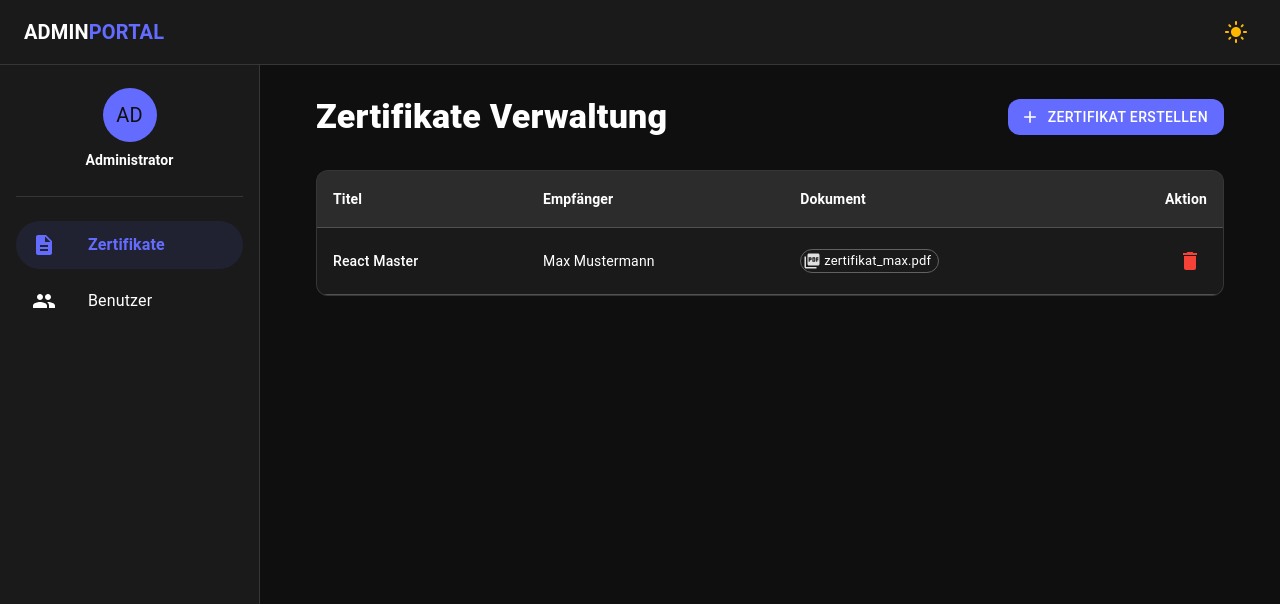
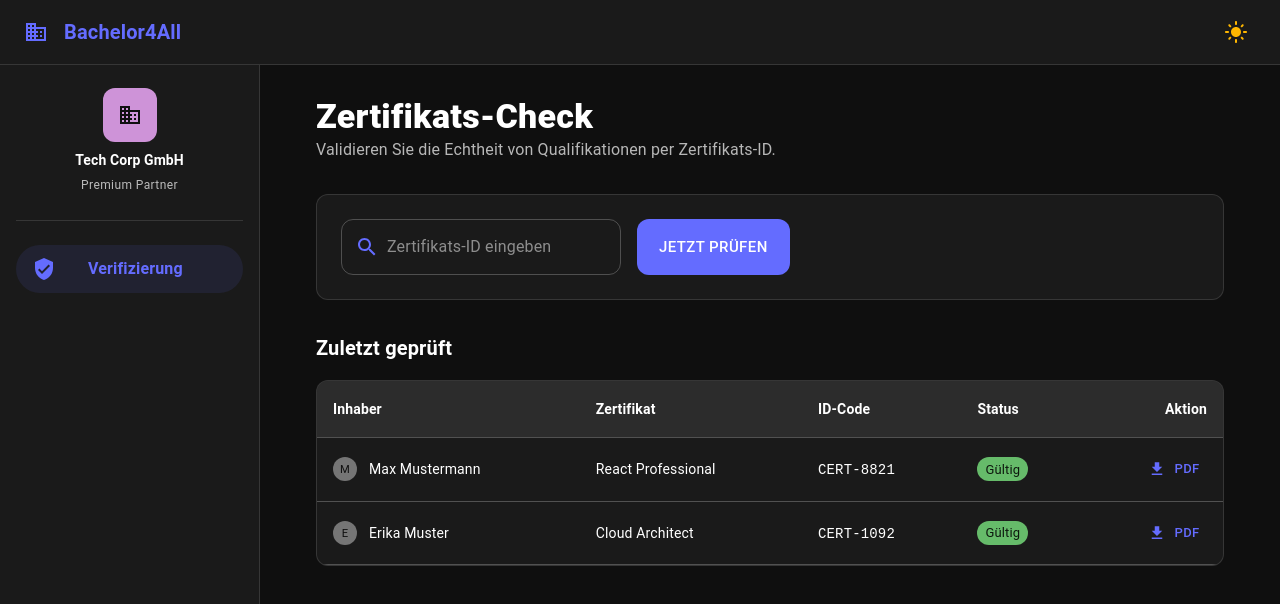
Before and after one commit to maksodeskij-create/frontend-bachelor-4-all, a React (Vite) app: page / in a window 1280 px wide. Shown: the top 604 px of the page. Built offline with nearby package versions, Linux system fonts and the light colour scheme; the HTML template or start-up script is replaced by a standard one.

Commit message:
added first basic version of EmployerDashboard

```diff
--- a/src/App.jsx
+++ b/src/App.jsx
@@ -4,6 +4,7 @@ import './index.css';
 import AdminDashboard from "./components/AdminDashboard.jsx";
 import Dashboard from './components/Dashboard.jsx';
 import {createTheme, CssBaseline, ThemeProvider} from "@mui/material";
+import EmployerDashboard from "./components/EmployerDashboard.jsx";
 
 const darkTheme = createTheme({
     palette: {
@@ -22,7 +23,7 @@ function App() {
     return (
         <ThemeProvider theme={darkTheme}>
             <CssBaseline /> {/* Das hier löscht alle restlichen Browser-Standard-Styles */}
-            <AdminDashboard/>
+            <EmployerDashboard/>
         </ThemeProvider>
     );
 }
--- /dev/null
+++ b/src/components/EmployerDashboard.jsx
@@ -0,0 +1,164 @@
+import React, { useState, useMemo } from 'react';
+import {
+    Box, AppBar, Toolbar, Typography, IconButton, Drawer, List, ListItem,
+    ListItemIcon, ListItemText, Divider, Container, Grid, Table, TableBody,
+    TableCell, TableContainer, TableHead, TableRow, Paper, Button,
+    Chip, Avatar, createTheme, ThemeProvider, CssBaseline, TextField, InputAdornment
+} from '@mui/material';
+import {
+    DarkMode, LightMode, Search, VerifiedUser, Business,
+    Group, History, FileDownload
+} from '@mui/icons-material';
+
+const drawerWidth = 260;
+
+function EmployerDashboard() {
+    const [mode, setMode] = useState(localStorage.getItem('theme') || 'dark');
+    const [activeTab, setActiveTab] = useState('Verifizierung');
+
+    // Beispieldaten für den Arbeitgeber
+    const [verifizierteZerts] = useState([
+        { id: 1, student: "Max Mustermann", titel: "React Professional", code: "CERT-8821", status: "Gültig" },
+        { id: 2, student: "Erika Muster", titel: "Cloud Architect", code: "CERT-1092", status: "Gültig" },
+    ]);
+
+    const theme = useMemo(() => createTheme({
+        palette: {
+            mode,
+            primary: { main: '#646cff' },
+            background: {
+                default: mode === 'dark' ? '#0f0f0f' : '#f4f6f8',
+                paper: mode === 'dark' ? '#1a1a1a' : '#ffffff'
+            }
+        },
+        shape: { borderRadius: 12 }
+    }), [mode]);
+
+    const toggleTheme = () => {
+        const newMode = mode === 'dark' ? 'light' : 'dark';
+        setMode(newMode);
+        localStorage.setItem('theme', newMode);
+    };
+
+    return (
+        <ThemeProvider theme={theme}>
+            <CssBaseline />
+            <Box sx={{ display: 'flex' }}>
+
+                {/* TOPBAR */}
+                <AppBar position="fixed" elevation={0} sx={{ zIndex: (t) => t.zIndex.drawer + 1, bgcolor: 'background.paper', color: 'text.primary', borderBottom: '1px solid', borderColor: 'divider' }}>
+                    <Toolbar>
+                        <Business sx={{ mr: 2, color: 'primary.main' }} />
+                        <Typography variant="h6" sx={{ flexGrow: 1, fontWeight: 'bold' }}><span style={{ color: '#646cff' }}>Bachelor4All</span></Typography>
+                        <IconButton onClick={toggleTheme} color="inherit">
+                            {mode === 'dark' ? <LightMode sx={{color: '#ffb700'}} /> : <DarkMode sx={{color: '#4f46e5'}} />}
+                        </IconButton>
+                    </Toolbar>
+                </AppBar>
+
+                {/* SIDEBAR */}
+                <Drawer variant="permanent" sx={{ width: drawerWidth, flexShrink: 0, [`& .MuiDrawer-paper`]: { width: drawerWidth, boxSizing: 'border-box' } }}>
+                    <Toolbar />
+                    <Box sx={{ p: 3, textAlign: 'center' }}>
+                        <Avatar sx={{ width: 54, height: 54, mx: 'auto', mb: 1, bgcolor: 'secondary.main' }} variant="rounded">
+                            <Business />
+                        </Avatar>
+                        <Typography variant="subtitle2" fontWeight="bold">Tech Corp GmbH</Typography>
+                        <Typography variant="caption" color="text.secondary">Premium Partner</Typography>
+                    </Box>
+                    <Divider sx={{ mx: 2, mb: 2 }} />
+                    <List sx={{ px: 2 }}>
+                        {[
+                            { text: 'Verifizierung', icon: <VerifiedUser /> }
+                        ].map((item) => (
+                            <ListItem
+                                button
+                                key={item.text}
+                                onClick={() => setActiveTab(item.text)}
+                                sx={{
+                                    borderRadius: 2, mb: 1,
+                                    bgcolor: activeTab === item.text ? 'rgba(100, 108, 255, 0.1)' : 'transparent',
+                                    color: activeTab === item.text ? 'primary.main' : 'inherit'
+                                }}
+                            >
+                                <ListItemIcon sx={{ color: activeTab === item.text ? 'primary.main' : 'inherit' }}>{item.icon}</ListItemIcon>
+                                <ListItemText primary={item.text} primaryTypographyProps={{ fontWeight: activeTab === item.text ? 700 : 400 }} />
+                            </ListItem>
+                        ))}
+                    </List>
+                </Drawer>
+
+                {/* CONTENT */}
+                <Box component="main" sx={{ flexGrow: 1, p: 4, width: `calc(100% - ${drawerWidth}px)` }}>
+                    <Toolbar />
+                    <Container maxWidth="xl">
+                        <Box sx={{ mb: 4 }}>
+                            <Typography variant="h4" fontWeight="900">Zertifikats-Check</Typography>
+                            <Typography variant="body1" color="text.secondary">Validieren Sie die Echtheit von Qualifikationen per Zertifikats-ID.</Typography>
+                        </Box>
+
+                        {/* SEARCH BAR SECTION */}
+                        <Paper elevation={0} sx={{ p: 3, border: '1px solid', borderColor: 'divider', mb: 4, bgcolor: 'background.paper' }}>
+                            <Grid container spacing={2} alignItems="center">
+                                <Grid item xs={12} md={8}>
+                                    <TextField
+                                        fullWidth
+                                        placeholder="Zertifikats-ID eingeben"
+                                        InputProps={{
+                                            startAdornment: (
+                                                <InputAdornment position="start">
+                                                    <Search color="primary" />
+                                                </InputAdornment>
+                                            ),
+                                        }}
+                                    />
+                                </Grid>
+                                <Grid item xs={12} md={4}>
+                                    <Button variant="contained" fullWidth size="large" disableElevation sx={{ height: 56 }}>
+                                        Jetzt Prüfen
+                                    </Button>
+                                </Grid>
+                            </Grid>
+                        </Paper>
+
+                        {/* RESULT TABLE */}
+                        <Typography variant="h6" sx={{ mb: 2, fontWeight: 'bold' }}>Zuletzt geprüft</Typography>
+                        <TableContainer component={Paper} elevation={0} sx={{ border: '1px solid', borderColor: 'divider' }}>
+                            <Table>
+                                <TableHead sx={{ bgcolor: 'action.hover' }}>
+                                    <TableRow>
+                                        <TableCell><b>Inhaber</b></TableCell>
+                                        <TableCell><b>Zertifikat</b></TableCell>
+                                        <TableCell><b>ID-Code</b></TableCell>
+                                        <TableCell><b>Status</b></TableCell>
+                                        <TableCell align="right"><b>Aktion</b></TableCell>
+                                    </TableRow>
+                                </TableHead>
+                                <TableBody>
+                                    {verifizierteZerts.map((row) => (
+                                        <TableRow key={row.id} hover>
+                                            <TableCell>
+                                                <Box sx={{ display: 'flex', alignItems: 'center', gap: 1.5 }}>
+                                                    <Avatar sx={{ width: 24, height: 24, fontSize: '0.7rem' }}>{row.student[0]}</Avatar>
+                                                    {row.student}
+                                                </Box>
+                                            </TableCell>
+                                            <TableCell>{row.titel}</TableCell>
+                                            <TableCell><code>{row.code}</code></TableCell>
+                                            <TableCell><Chip label={row.status} color="success" size="small" variant="filled" /></TableCell>
+                                            <TableCell align="right">
+                                                <Button size="small" startIcon={<FileDownload />}>PDF</Button>
+                                            </TableCell>
+                                        </TableRow>
+                                    ))}
+                                </TableBody>
+                            </Table>
+                        </TableContainer>
+                    </Container>
+                </Box>
+            </Box>
+        </ThemeProvider>
+    );
+}
+
+export default EmployerDashboard;
```
